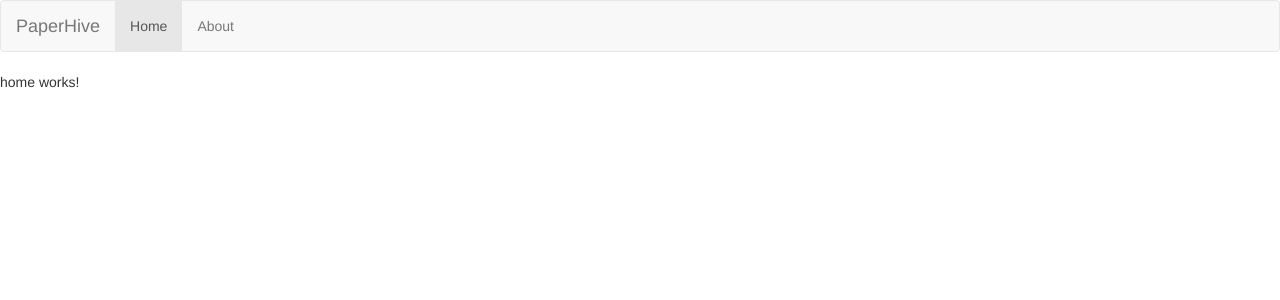
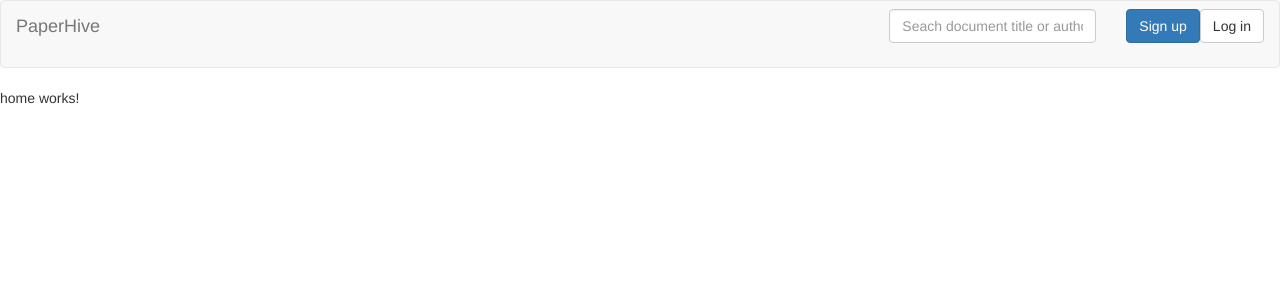
Before and after one commit to pure180/ph-ng, an Angular app: page / in a window 1280 px wide. Shown: the top 300 px of the page. Built offline with nearby package versions, Linux system fonts and the light colour scheme.

Commit message:
navbar: rebuild html dom and remove unneeded router links

```diff
--- a/src/app/navbar/navbar.component.html
+++ b/src/app/navbar/navbar.component.html
@@ -1,8 +1,12 @@
 <nav class="navbar navbar-default">
   <div class="container-fluid">
-    <!-- Brand and toggle get grouped for better mobile display -->
+
     <div class="navbar-header">
-      <button type="button" class="navbar-toggle collapsed" data-toggle="collapse" data-target="#bs-example-navbar-collapse-1" aria-expanded="false">
+      <button
+        class="navbar-toggle collapsed"
+        type="button"
+        aria-expanded="false"
+      >
         <span class="sr-only">Toggle navigation</span>
         <span class="icon-bar"></span>
         <span class="icon-bar"></span>
@@ -11,13 +15,27 @@
       <a class="navbar-brand" [routerLink]="''">PaperHive</a>
     </div>
 
-    <!-- Collect the nav links, forms, and other content for toggling -->
-    <div class="collapse navbar-collapse">
-      <ul class="nav navbar-nav navbar-main">
-        <li *ngFor="let item of navItems" [routerLinkActive]="['active']" [routerLinkActiveOptions]="item.routerLinkActiveOptions || {}">
-          <a [routerLink]="item.link" title="{{item.title}}">{{item.name}}</a>
-        </li>
-      </ul>
+    <div class="navbar-mobile">
+      <!-- Login functions to implement later -->
+      <div class="navbar navbar-form navbar-right">
+        <a class="btn btn-primary" href="#" title="Sign up to PaperHive">
+          Sign up
+        </a>
+        <a class="btn btn-default" href="#" title="Log in to PaperHive">
+          Log in
+        </a>
+      </div>
+      <!-- // -->
+      <div class="navbar navbar-form navbar-right">
+        <div class="form-group">
+          <input
+            class="form-control"
+            type="text"
+            placeholder="Seach document title or author name"
+          />
+        </div>
+      </div>
     </div>
+
   </div>
 </nav>
```
